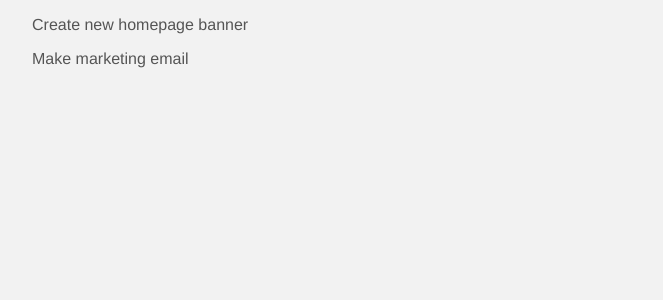
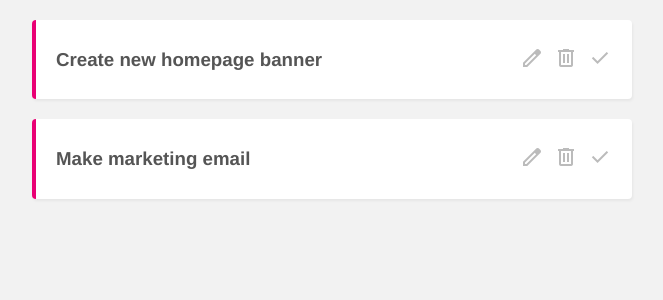
Before and after one commit to Gieveppix/vuetodo, a Vue app: page / in a window 1280 px wide. Shown: the top 300 px of the page, without its empty margins (308-971 px from the left). Built offline with nearby package versions, Linux system fonts and the light colour scheme; data requests are answered from the project's data file.

Commit message:
Styling the list items

```diff
--- a/public/index.html
+++ b/public/index.html
@@ -5,6 +5,8 @@
     <meta http-equiv="X-UA-Compatible" content="IE=edge">
     <meta name="viewport" content="width=device-width,initial-scale=1.0">
     <link rel="icon" href="<%= BASE_URL %>favicon.ico">
+    <link href="https://fonts.googleapis.com/icon?family=Material+Icons"
+      rel="stylesheet">
     <title><%= htmlWebpackPlugin.options.title %></title>
   </head>
   <body>
--- /dev/null
+++ b/src/components/Singleitem.vue
@@ -0,0 +1,60 @@
+<template>
+  <div class="item">
+    <div class="actions">
+        <h3 @click="toggleDetails" >{{ item.title }}</h3>
+        <div class="icons">
+          <link rel="stylesheet" href="https://fonts.googleapis.com/css2?family=Material+Symbols+Outlined:opsz,wght,FILL,GRAD@48,400,0,0" />
+          <span class="material-symbols-outlined">edit</span>
+          <span class="material-symbols-outlined">delete</span>
+          <span class="material-symbols-outlined">done</span>
+        </div>
+    </div>
+    <div class="details" v-if="showDetails">
+        <p>{{ item.details }}</p>
+    </div>
+  </div>
+</template>
+
+<script>
+export default {
+  data() {
+    return {
+      showDetails: false,
+    }
+  },
+  props: ['item'],
+  methods: {
+    toggleDetails() {
+      this.showDetails = !this.showDetails
+    }
+  }
+}
+</script>
+
+<style>
+.item {
+    margin: 20px auto;
+    background: white;
+    padding: 10px 20px;
+    border-radius: 4px;
+    box-shadow: 1px 2px 3px rgba(0,0,0,0.05);
+    border-left: 4px solid #e90074;
+  }
+  h3 {
+    cursor: pointer;
+  }
+  .actions {
+    display: flex;
+    justify-content: space-between;
+    align-items: center;
+  }
+  .material-symbols-outlined {
+    font-size: 24px;
+    margin-left: 10px;
+    color: #bbb;
+    cursor: pointer;
+  }
+  .material-symbols-outlined:hover {
+    color: #777;
+  }
+</style>
--- a/src/views/Home.vue
+++ b/src/views/Home.vue
@@ -1,16 +1,17 @@
 <template>
   <div class="home">
   <div v-if="list.length > 0"></div>
-    <div v-for="i in list" :key="i.id">
-    <p>{{ i.title }}</p>
+    <div v-for="item in list" :key="item.id">
+      <Singleitem :item="item" />
     </div>
   </div>
 </template>
 
 <script>
+import Singleitem from "../components/Singleitem.vue";
 export default {
   name: 'Home',
-  components: {},
+  components: { Singleitem },
   data() {
     return {
       list: []
```
Also changed, not shown: src/components/HelloWorld.vue (deleted, +0 -58 lines).
